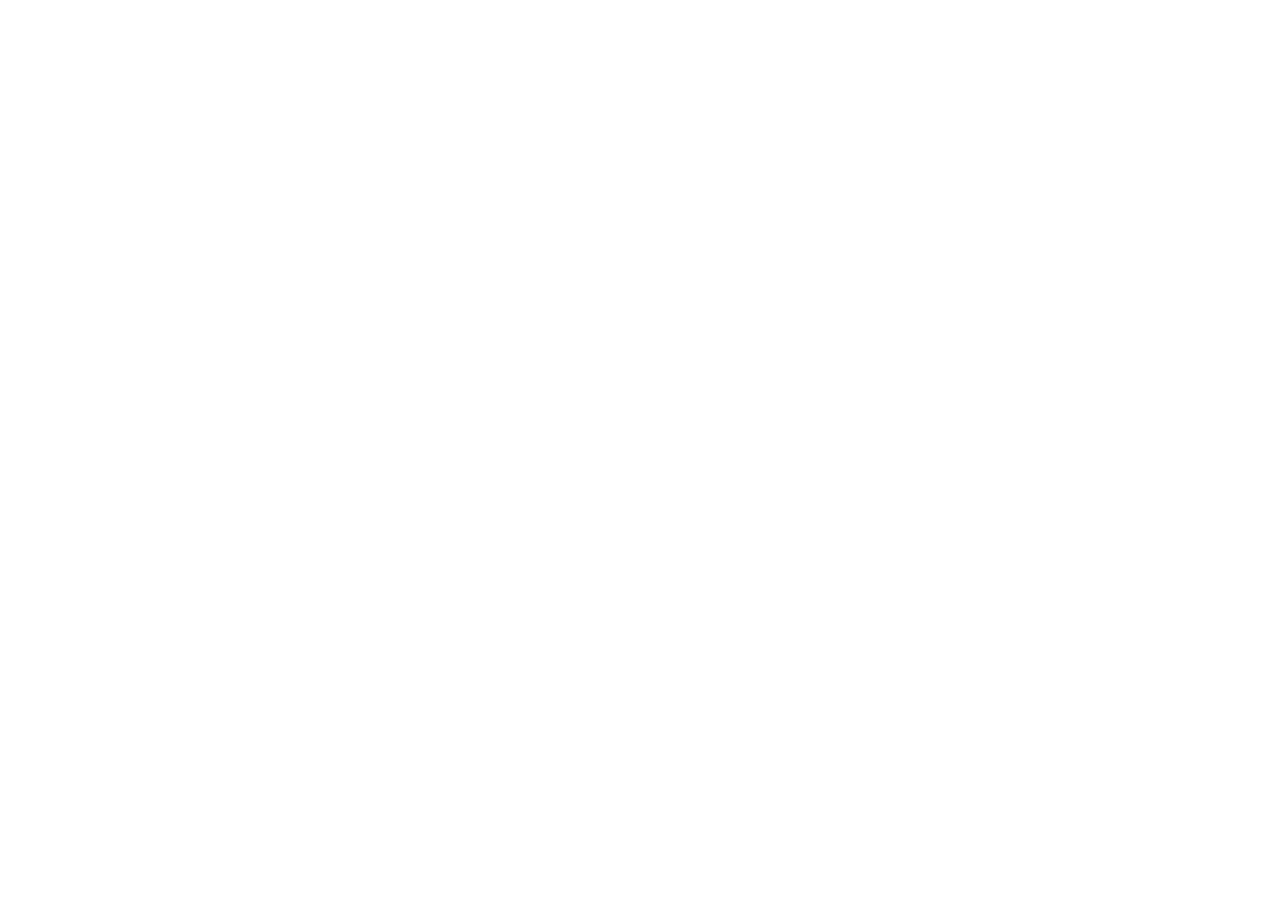
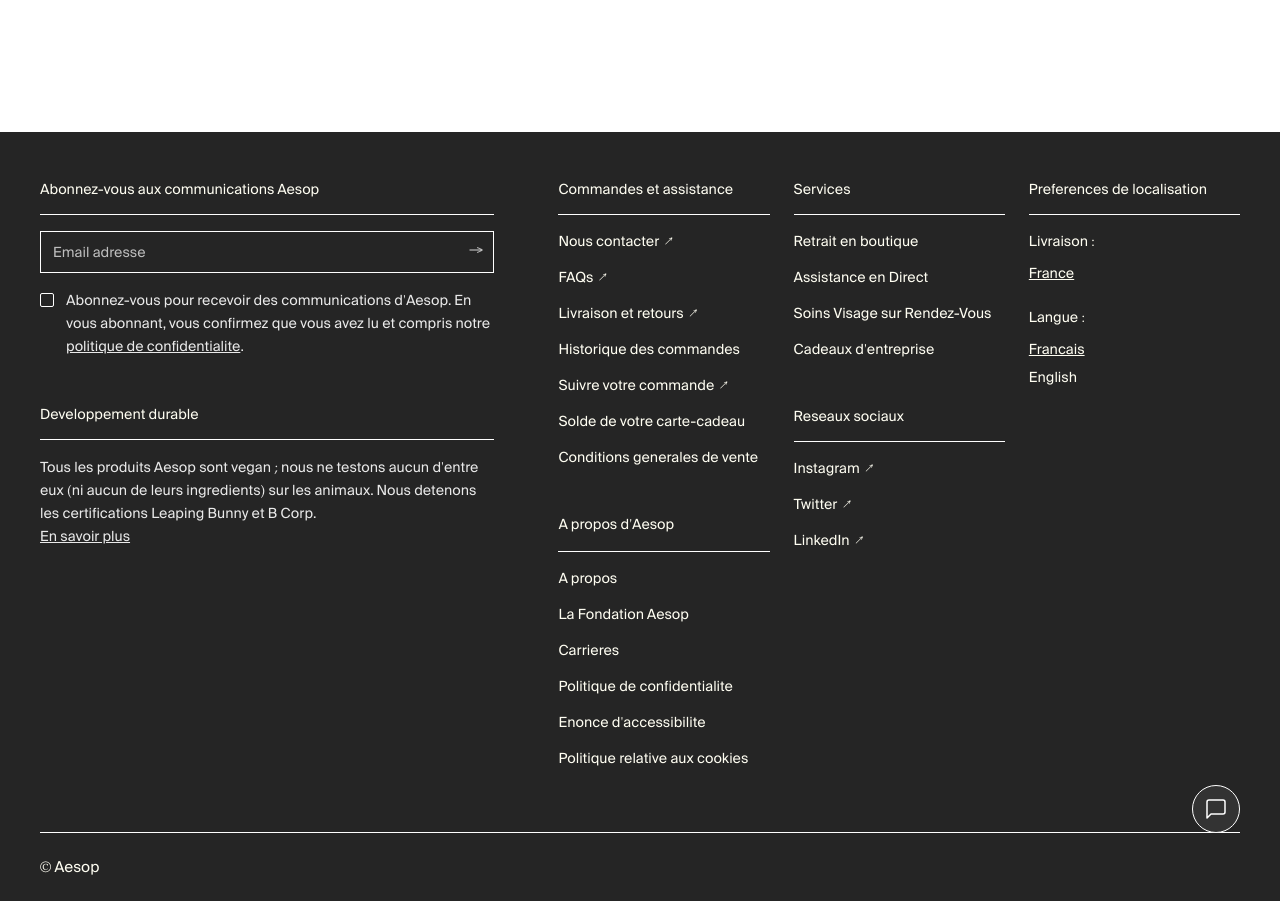
Before and after one commit to TheNathP/aesop, a Nuxt app: page / in a window 1280 px wide. Shown: the part 2960-3861 px from the top of the page. Before the commit the page ends 3028 px from the top, so only its background shows below. Built offline with nearby package versions, Linux system fonts and the light colour scheme.

Commit message:
Composants : Footer

```diff
--- a/app/app.vue
+++ b/app/app.vue
@@ -1,12 +1,15 @@
 <script setup lang="ts">
 const route = useRoute()
-const showNavigation = computed(() => route.path !== '/guide-cadeaux')
+const showGlobalLayout = computed(() => route.path !== '/guide-cadeaux')
 </script>
 
 <template>
-  <div>
+  <div class="min-h-screen flex flex-col">
     <NuxtRouteAnnouncer />
-    <Navigation v-if="showNavigation" />
-    <NuxtPage />
+    <Navigation v-if="showGlobalLayout" />
+    <main class="flex-grow">
+      <NuxtPage />
+    </main>
+    <Footer v-if="showGlobalLayout" />
   </div>
 </template>
--- /dev/null
+++ b/app/components/Footer.vue
@@ -0,0 +1,134 @@
+<script setup lang="ts">
+// Footer component
+</script>
+
+<template>
+  <footer class="bg-[#252525] text-[#fffef2] font-body text-sm pt-12 pb-6 px-6 lg:px-10 w-full mt-16">
+    <!-- Main content container -->
+    <div class="flex flex-col lg:flex-row gap-12 lg:gap-16 mb-16">
+
+      <!-- Newsletter & Sustainability (takes full width on mobile, ~40% on desktop) -->
+      <div class="w-full lg:w-2/5 flex flex-col gap-12">
+        <!-- Newsletter -->
+        <div>
+          <h3 class="font-body font-medium mb-4 pb-4 border-b border-white">Abonnez-vous aux communications Aesop</h3>
+          <div class="relative mb-4">
+            <input
+              type="email"
+              placeholder="Email adresse"
+              class="w-full bg-transparent border border-white rounded-none py-2.5 px-3 text-[#fffef2] placeholder-white/70 focus:outline-none focus:border-white transition-colors"
+            />
+            <button class="absolute right-3 top-1/2 -translate-y-1/2 text-white/70 hover:text-white transition-colors" aria-label="S'abonner">
+              <span class="text-lg leading-none">→</span>
+            </button>
+          </div>
+          <div class="flex items-start gap-3">
+            <input
+              type="checkbox"
+              id="newsletter"
+              class="mt-1 appearance-none w-3.5 h-3.5 border border-white rounded-sm checked:bg-white checked:border-white cursor-pointer transition-colors shrink-0 flex items-center justify-center relative after:content-[''] after:absolute after:w-1.5 after:h-2.5 after:border-r-2 after:border-b-2 after:border-[#252525] after:rotate-45 after:-mt-1 checked:after:block after:hidden"
+            />
+            <label for="newsletter" class="text-sm text-white/90 leading-relaxed cursor-pointer">
+              Abonnez-vous pour recevoir des communications d'Aesop. En vous abonnant, vous confirmez que vous avez lu et compris notre <a href="#" class="underline hover:text-white transition-colors">politique de confidentialité</a>.
+            </label>
+          </div>
+        </div>
+
+        <!-- Sustainability -->
+        <div>
+          <h3 class="font-body font-medium mb-4 pb-4 border-b border-white">Développement durable</h3>
+          <p class="text-sm text-white/90 leading-relaxed mb-4">
+            Tous les produits Aesop sont vegan ; nous ne testons aucun d'entre eux (ni aucun de leurs ingrédients) sur les animaux. Nous détenons les certifications Leaping Bunny et B Corp. <br class="hidden xl:block" />
+            <a href="#" class="underline hover:text-white transition-colors">En savoir plus</a>
+          </p>
+        </div>
+      </div>
+
+      <!-- Links (2 columns on mobile, 3 on desktop) -->
+      <div class="w-full lg:w-3/5 grid grid-cols-2 lg:grid-cols-3 gap-x-6 gap-y-12">
+
+        <!-- Column 1 -->
+        <div class="flex flex-col gap-12">
+          <div>
+            <h3 class="font-body font-medium mb-4 pb-4 border-b border-white">Commandes et assistance</h3>
+            <ul class="flex flex-col gap-4 text-sm text-[#fffef2]">
+              <li><a href="#" class="hover:opacity-70 transition-opacity flex items-center gap-1.5">Nous contacter <span class="text-[10px]">↗</span></a></li>
+              <li><a href="#" class="hover:opacity-70 transition-opacity flex items-center gap-1.5">FAQs <span class="text-[10px]">↗</span></a></li>
+              <li><a href="#" class="hover:opacity-70 transition-opacity flex items-center gap-1.5">Livraison et retours <span class="text-[10px]">↗</span></a></li>
+              <li><a href="#" class="hover:opacity-70 transition-opacity">Historique des commandes</a></li>
+              <li><a href="#" class="hover:opacity-70 transition-opacity flex items-center gap-1.5">Suivre votre commande <span class="text-[10px]">↗</span></a></li>
+              <li><a href="#" class="hover:opacity-70 transition-opacity">Solde de votre carte-cadeau</a></li>
+              <li><a href="#" class="hover:opacity-70 transition-opacity">Conditions générales de vente</a></li>
+            </ul>
+          </div>
+
+          <div>
+            <h3 class="font-body font-medium mb-4 pb-4 border-b border-white">À propos d'Aesop</h3>
+            <ul class="flex flex-col gap-4 text-sm text-[#fffef2]">
+              <li><a href="#" class="hover:opacity-70 transition-opacity">À propos</a></li>
+              <li><a href="#" class="hover:opacity-70 transition-opacity">La Fondation Aesop</a></li>
+              <li><a href="#" class="hover:opacity-70 transition-opacity">Carrières</a></li>
+              <li><a href="#" class="hover:opacity-70 transition-opacity">Politique de confidentialité</a></li>
+              <li><a href="#" class="hover:opacity-70 transition-opacity">Énoncé d'accessibilité</a></li>
+              <li><a href="#" class="hover:opacity-70 transition-opacity">Politique relative aux cookies</a></li>
+            </ul>
+          </div>
+        </div>
+
+        <!-- Column 2 -->
+        <div class="flex flex-col gap-12">
+          <div>
+            <h3 class="font-body font-medium mb-4 pb-4 border-b border-white">Services</h3>
+            <ul class="flex flex-col gap-4 text-sm text-[#fffef2]">
+              <li><a href="#" class="hover:opacity-70 transition-opacity">Retrait en boutique</a></li>
+              <li><a href="#" class="hover:opacity-70 transition-opacity">Assistance en Direct</a></li>
+              <li><a href="#" class="hover:opacity-70 transition-opacity">Soins Visage sur Rendez-Vous</a></li>
+              <li><a href="#" class="hover:opacity-70 transition-opacity">Cadeaux d'entreprise</a></li>
+            </ul>
+          </div>
+
+          <div>
+            <h3 class="font-body font-medium mb-4 pb-4 border-b border-white">Réseaux sociaux</h3>
+            <ul class="flex flex-col gap-4 text-sm text-[#fffef2]">
+              <li><a href="#" class="hover:opacity-70 transition-opacity flex items-center gap-1.5">Instagram <span class="text-[10px]">↗</span></a></li>
+              <li><a href="#" class="hover:opacity-70 transition-opacity flex items-center gap-1.5">Twitter <span class="text-[10px]">↗</span></a></li>
+              <li><a href="#" class="hover:opacity-70 transition-opacity flex items-center gap-1.5">LinkedIn <span class="text-[10px]">↗</span></a></li>
+            </ul>
+          </div>
+        </div>
+
+        <!-- Column 3 -->
+        <div class="flex flex-col gap-12 col-span-2 lg:col-span-1">
+          <div>
+            <h3 class="font-body font-medium mb-4 pb-4 border-b border-white">Préférences de localisation</h3>
+            <div class="flex flex-col gap-6 text-sm text-[#fffef2]">
+              <div>
+                <p class="font-body font-medium mb-3">Livraison :</p>
+                <a href="#" class="underline hover:opacity-70 transition-opacity">France</a>
+              </div>
+              <div>
+                <p class="font-body font-medium mb-3">Langue :</p>
+                <ul class="flex flex-col gap-2">
+                  <li><a href="#" class="underline hover:opacity-70 transition-opacity">Français</a></li>
+                  <li><a href="#" class="hover:opacity-70 transition-opacity">English</a></li>
+                </ul>
+              </div>
+            </div>
+          </div>
+        </div>
+
+      </div>
+    </div>
+
+    <!-- Bottom -->
+    <div class="pt-6 border-t border-white flex justify-between items-center relative">
+      <span class="text-[#fffef2] text-[15px] font-body font-medium">© Aesop</span>
+      <!-- Optionnel: bouton message chat comme sur la capture -->
+      <button class="absolute -top-6 right-0 bg-[#333] hover:bg-[#444] transition-colors border border-white rounded-full w-12 h-12 flex items-center justify-center -mt-6">
+        <svg width="24" height="24" viewBox="0 0 24 24" fill="none" stroke="currentColor" stroke-width="1.5" stroke-linecap="round" stroke-linejoin="round" class="text-white">
+          <path d="M21 15a2 2 0 0 1-2 2H7l-4 4V5a2 2 0 0 1 2-2h14a2 2 0 0 1 2 2z"></path>
+        </svg>
+      </button>
+    </div>
+  </footer>
+</template>
```
